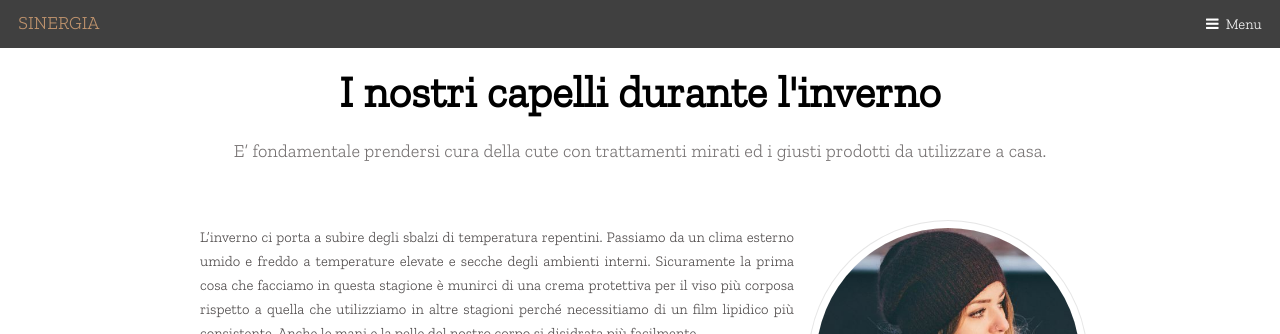
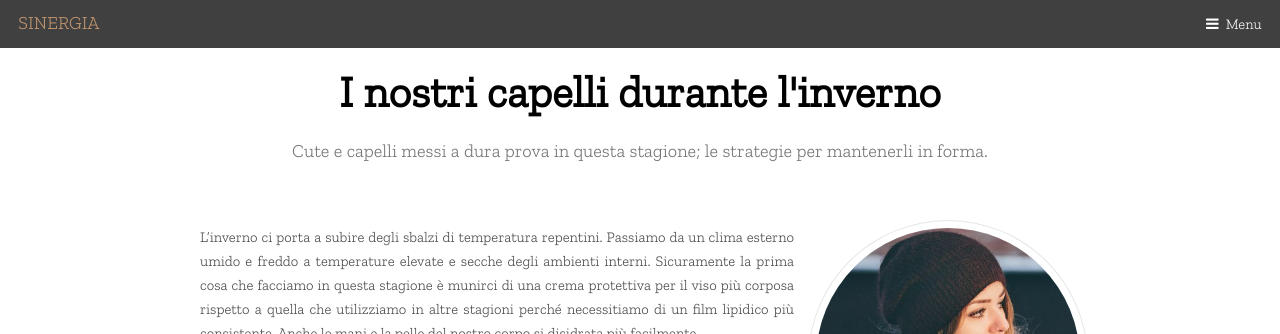
Before and after one commit to nardy70/sinergiaweb, a Jekyll site: the page built from _posts/consigli/2020-01-3-invernoecapelli.md, in a window 1280 px wide and 900 px high. Shown: the top 334 px of the window. Built offline with Jekyll 4.4.1, drawn with Linux system fonts in a browser that asks for light colours; comment, search, counter and statistics services are not loaded; a style sheet for code colours, icons or effects is not loaded.

Commit message:
invernoecapelli

```diff
--- a/_posts/consigli/2020-01-3-invernoecapelli.md
+++ b/_posts/consigli/2020-01-3-invernoecapelli.md
@@ -1,7 +1,7 @@
 ---
 title: I nostri capelli durante l'inverno
 layout: generico
-tag: E’ fondamentale prendersi cura della cute con trattamenti mirati ed i giusti prodotti da utilizzare a casa.
+tag: Cute e capelli messi a dura prova in questa stagione; le strategie per mantenerli in forma.
 form: si
 sitemap:
 image: /images/consigli/invernoecapelli.jpg
```
